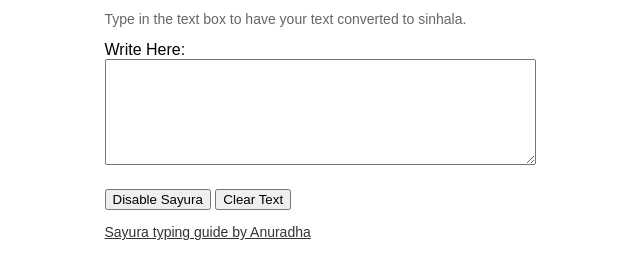
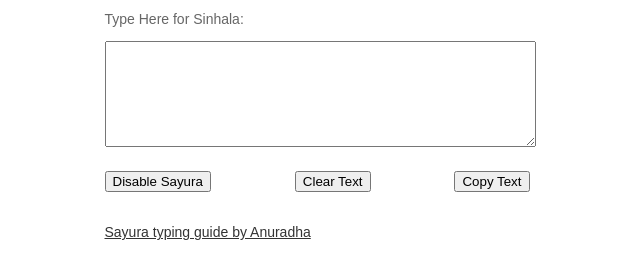
Before and after one commit to chanux/sayura.js, a website: page app/index.html in a window 1280 px wide. Shown: the part 39-318 px from the top of the page, without its empty margins (323-963 px from the left). Drawn offline with Linux system fonts and the light colour scheme; some packages are replaced by stand-ins of ours; files that its build step writes are made by us from their sources; a script that the page names is missing.

Commit message:
Adds button to copy text

```diff
--- a/app/index.html
+++ b/app/index.html
@@ -45,6 +45,14 @@
              width: 100%;
              height: 100px;
         }
+        .buttons {
+            text-align:justify;
+        }
+        .buttons:after {
+          content:'';
+          display:inline-block;
+          width:99.5%;/* generates an extra transparent line */
+        }
         .skip-link {
              position: absolute;
              top: -40px;
@@ -63,17 +71,19 @@
     <a class="skip-link" href="#main">Skip to main</a>
     <div id="wrapper">
     <h1>~~~Sayura.js~~~</h1>
-    <p class="bodyText">Type in the text box to have your text converted to sinhala.</p>
     <main id="main">
         <label>
-            Write Here:
+            <p class="bodyText">Type Here for Sinhala:</p>
             <textarea id="ta" type="text" autocomplete="off" autocorrect="off" autocapitalize="off" spellcheck="false"></textarea>
         </label>
     </main>
-    <button id="sayuraToggle" onclick="sayura.toggle();toggleButtonText(this);">Disable Sayura</button>
-    <button id="clearText" onclick="sayura.clear(document.getElementById('ta'));">Clear Text</button>
+    <div class="buttons">
+        <button id="sayuraToggle" onclick="sayura.toggle();toggleButtonText(this);">Disable Sayura</button>
+        <button id="clearText" onclick="sayura.clear(document.getElementById('ta'));">Clear Text</button>
+        <button id="copyText" class="cp-btn" data-clipboard-target="#ta">Copy Text</button>
+    </div>
     <p class="bodyText"><a href="https://docs.google.com/viewer?url=http://www.sayura.net/im/sayura.pdf" target="_blank" rel="noopener" >Sayura typing guide by Anuradha</a></p>
-    </div>
+    <script src="https://cdnjs.cloudflare.com/ajax/libs/clipboard.js/2.0.6/clipboard.min.js"></script>
     <script type="text/javascript">
         function toggleButtonText(el){
             el.innerHTML = (el.innerHTML) == "Disable Sayura" ? "Enable Sayura" : "Disable Sayura";
@@ -89,6 +99,7 @@
            console.log('Service Worker Ready');
         });
       }
+      new ClipboardJS('.cp-btn');
     </script>
 </body>
 </html>
```
